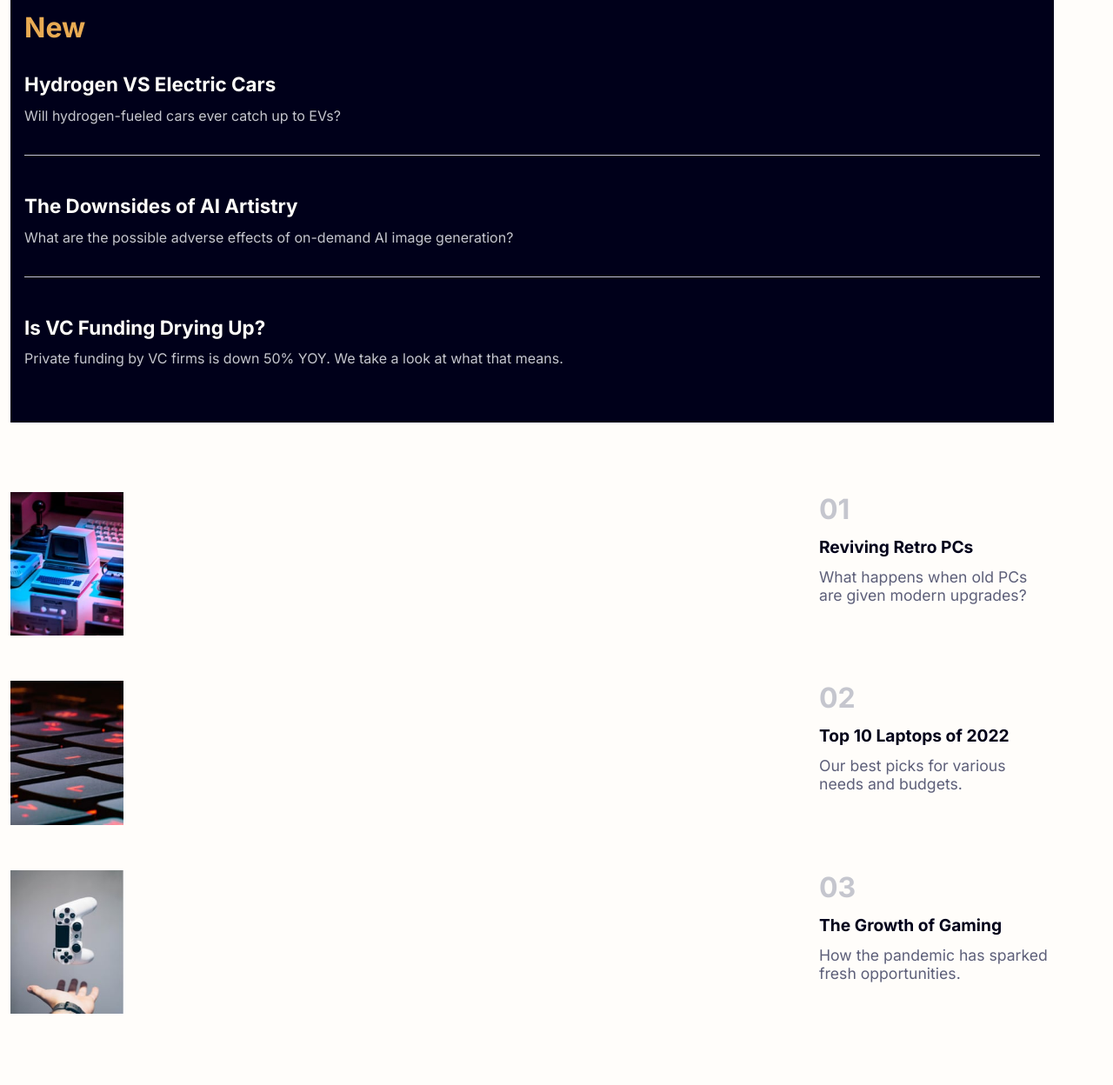
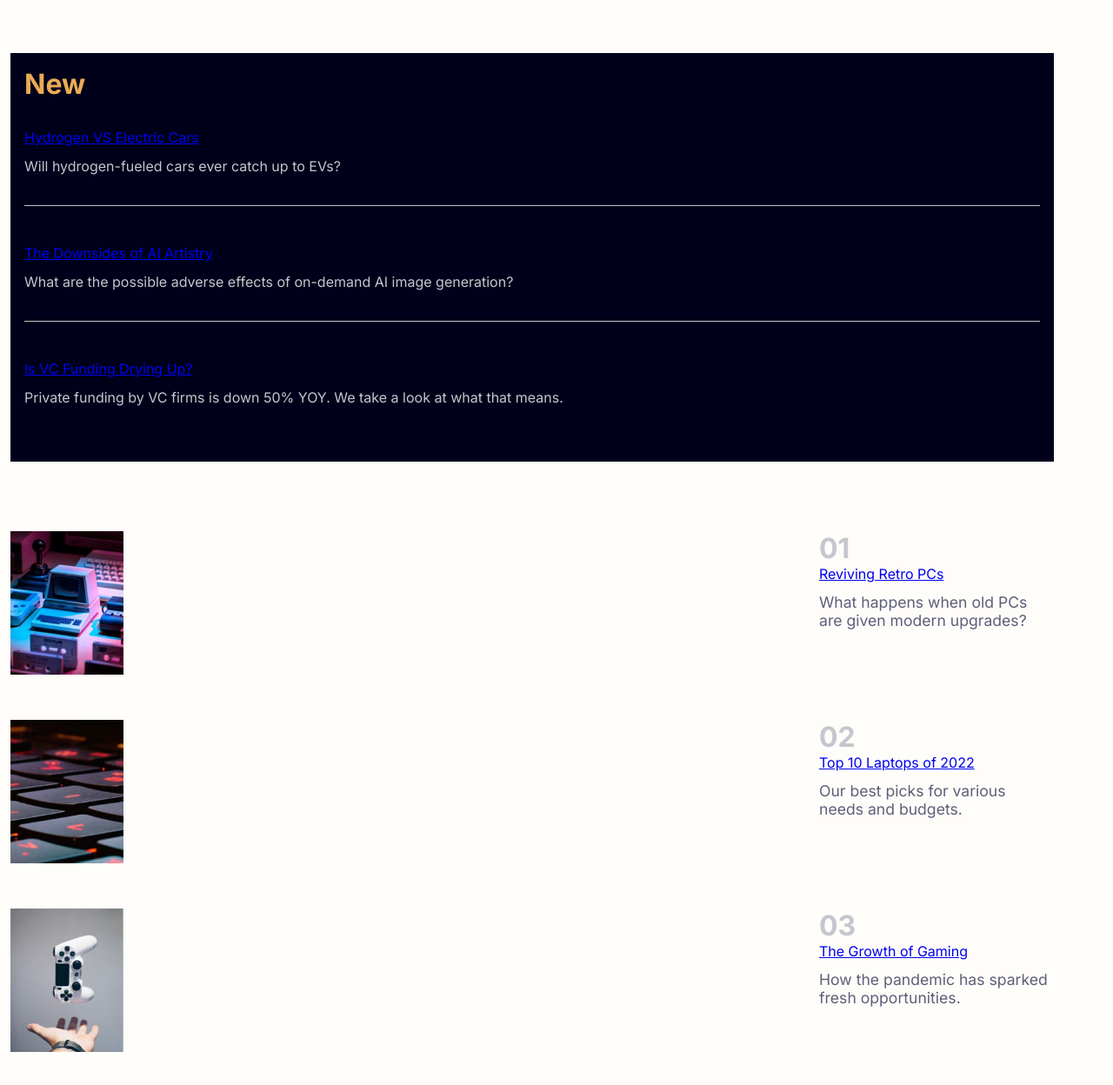
Before and after one commit to FengDenny/Frontend-Mentor-Challenges, a website built with Vite: page Landing Page 03/index.html in a window 1280 px wide. Shown: the part 1422-2670 px from the top of the page at 87% size. Built offline with nearby package versions, Linux system fonts and the light colour scheme.

Commit message:
Updated html layout + added desktop nav links

```diff
--- a/Landing Page 03/index.html
+++ b/Landing Page 03/index.html
@@ -33,6 +33,15 @@
               </g>
             </svg>
           </button>
+          <div class="nav-desktop-links">
+            <ul>
+              <li><a href="#home">Home</a></li>
+              <li><a href="#new">New</a></li>
+              <li><a href="#popular">Popular</a></li>
+              <li><a href="#trending">Trending</a></li>
+              <li><a href="#categories">Categories</a></li>
+            </ul>
+          </div>
           <div id="overlay" class="overlay not-show"></div>
           <nav id="opened-menu" class="menu-opened not-show">
             <button id="menu-close" class="close-menu">
@@ -72,18 +81,18 @@
           <article>
             <h2 class="new-content-heading">New</h2>
             <div class="new-content-article">
-              <h2>Hydrogen VS Electric Cars</h2>
+              <a href="#">Hydrogen VS Electric Cars</a>
               <p>Will hydrogen-fueled cars ever catch up to EVs?</p>
             </div>
             <div class="new-content-article">
-              <h2>The Downsides of AI Artistry</h2>
+              <a href="#">The Downsides of AI Artistry</a>
               <p>
                 What are the possible adverse effects of on-demand AI image
                 generation?
               </p>
             </div>
             <div class="new-content-article">
-              <h2>Is VC Funding Drying Up?</h2>
+              <a href="#">Is VC Funding Drying Up?</a>
               <p>
                 Private funding by VC firms is down 50% YOY. We take a look at
                 what that means.
@@ -98,7 +107,7 @@
             </figure>
             <div class="rated-content-text">
               <h2>01</h2>
-              <h3>Reviving Retro PCs</h3>
+              <a href="#">Reviving Retro PCs</a>
               <p>What happens when old PCs are given modern upgrades?</p>
             </div>
           </article>
@@ -111,7 +120,7 @@
             </figure>
             <div class="rated-content-text">
               <h2>02</h2>
-              <h3>Top 10 Laptops of 2022</h3>
+              <a href="#">Top 10 Laptops of 2022</a>
               <p>Our best picks for various needs and budgets.</p>
             </div>
           </article>
@@ -124,7 +133,7 @@
             </figure>
             <div class="rated-content-text">
               <h2>03</h2>
-              <h3>The Growth of Gaming</h3>
+              <a href="#">The Growth of Gaming</a>
               <p>How the pandemic has sparked fresh opportunities.</p>
             </div>
           </article>
```
Lines whose indentation alone changed are shown as unchanged.
